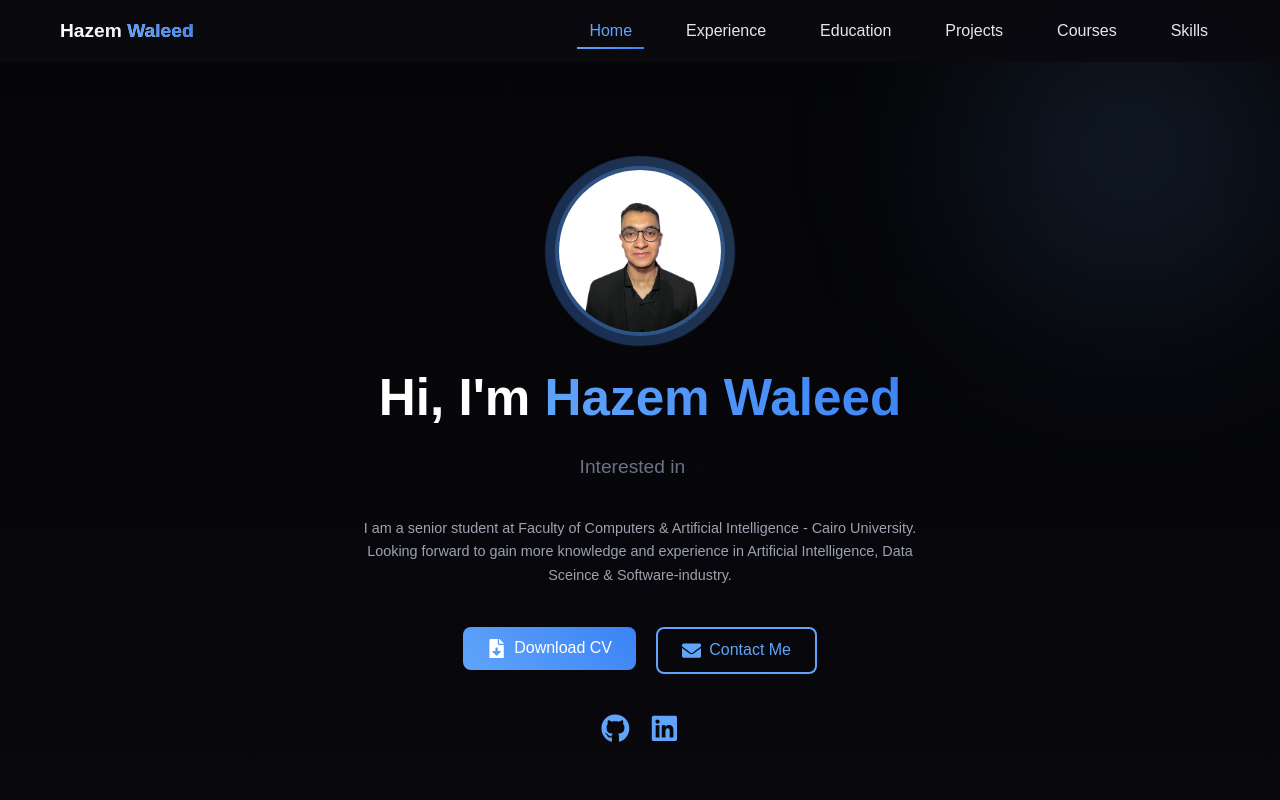
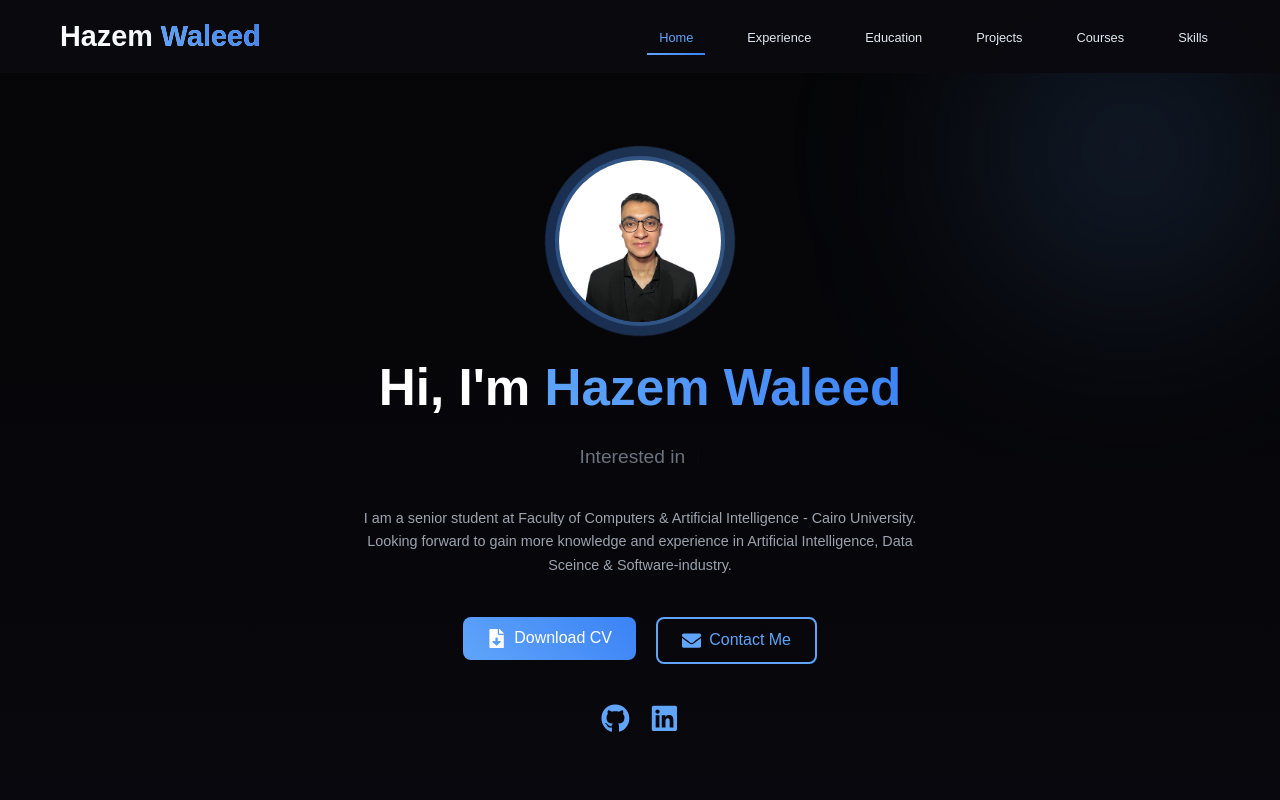
Before and after one commit to hazem-walied/HazemWaleed, a Next.js app: page / in a window 1280 px wide. Shown: the top 800 px of the page. Built offline with nearby package versions, Linux system fonts and the light colour scheme.

Commit message:
changing some styles-5

```diff
--- a/app/components/Navbar.module.css
+++ b/app/components/Navbar.module.css
@@ -24,7 +24,7 @@
 }
 
 .title h1 {
-    font-size: 1.2rem;
+    font-size: 1.8rem;
     font-weight: 700;
     margin: 0;
     background: linear-gradient(45deg, #ffffff, #e2e8f0);
@@ -57,7 +57,7 @@
 .nav li a {
     color: #e2e8f0;
     text-decoration: none;
-    font-size: 1rem;
+    font-size: 0.8rem;
     font-weight: 500;
     padding: 8px 12px;
     border-radius: 8px;
--- a/app/page.module.css
+++ b/app/page.module.css
@@ -149,7 +149,7 @@
   display: flex;
   justify-content: center;
   gap: 20px;
-  margin-bottom: 60px;
+  margin-bottom: 80px;
 }
 
 .socialLink {
```
